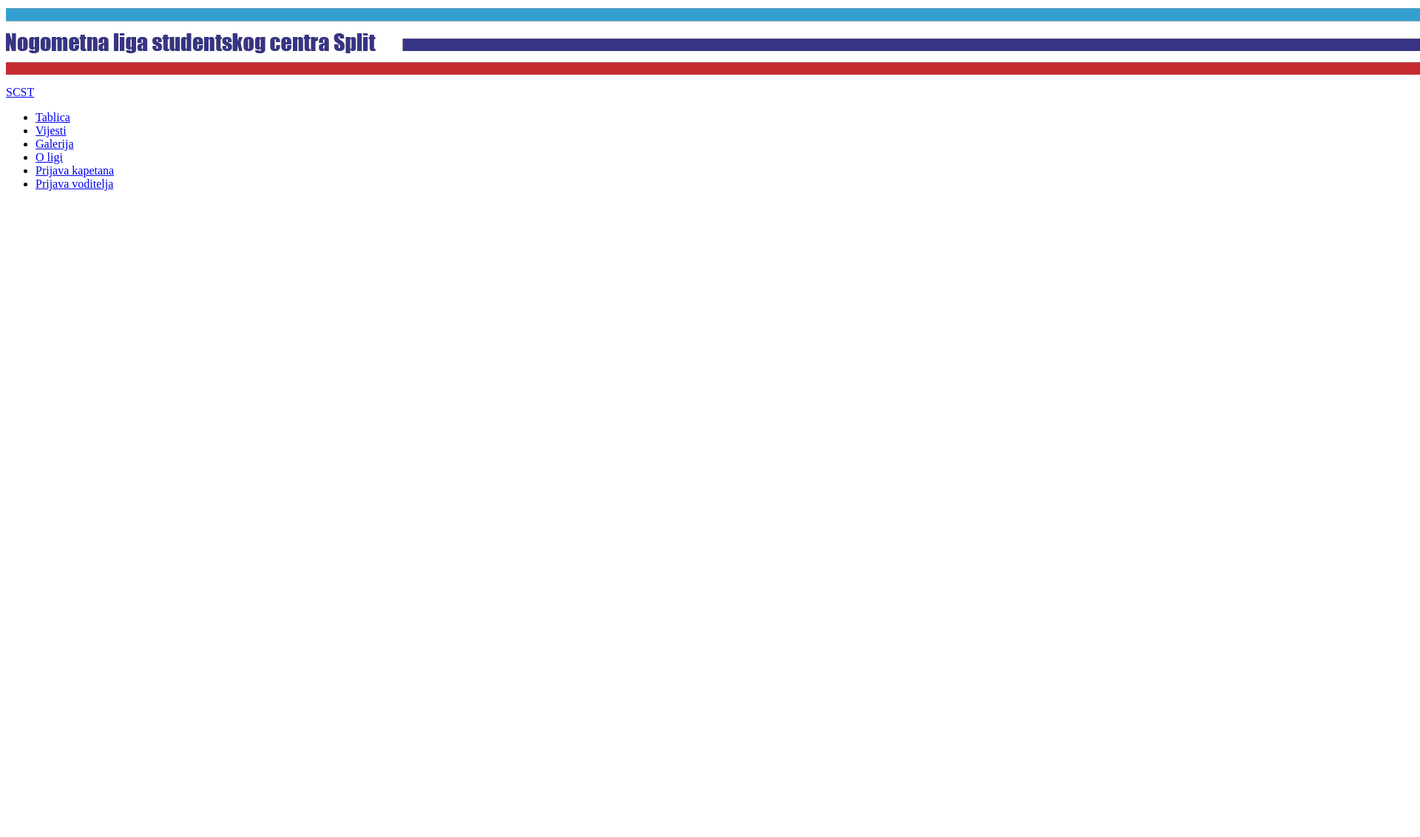
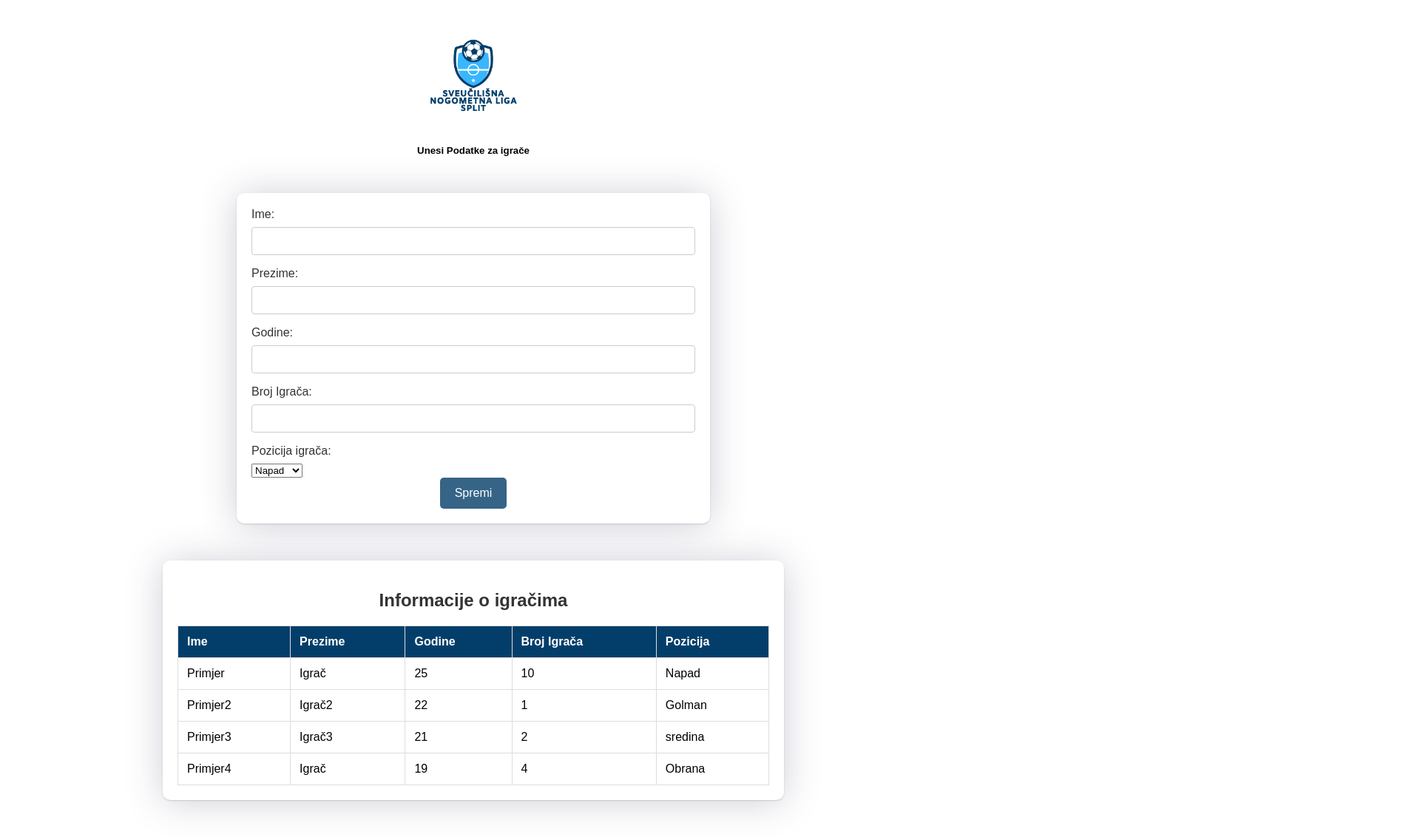
Before and after one commit to DannyCroDev/NogometnaLiga, a website: page Projekt/kapetanDashboard.html in a window 1280 px wide. Shown: the top 1132 px of the page at 74% size, 1920 px wide, since content can reach past the window. Before the commit the page ends 800 px from the top, so only its background shows below. Drawn offline with Linux system fonts and the light colour scheme.

Commit message:
#27 dvije forme unos i tablica s podacima

```diff
--- /dev/null
+++ b/Projekt/CSS/styledash.css
@@ -0,0 +1,153 @@
+/* Kapetan Dashboard CSS */
+
+#teamForm {
+    max-width: 600px;
+    margin: 50px auto;
+    padding: 20px;
+    background-color: #ffffff;
+    border-radius: 10px;
+    box-shadow: rgba(50, 50, 93, 0.25) 0px 2px 50px -1px, rgba(0, 0, 0, 0.3) 0px 1px 3px -1px;
+}
+
+#teamForm label {
+    display: block;
+    margin-bottom: 8px;
+    font-size: 16px;
+    color: #333;
+}
+
+#teamForm input {
+    width: 100%;
+    padding: 10px;
+    font-size: 14px;
+    margin-bottom: 16px;
+    border: 1px solid #ccc;
+    border-radius: 4px;
+    box-sizing: border-box;
+}
+
+#teamForm button {
+    background-color: #033E6A;
+    color: #fff;
+    padding: 12px 20px;
+    font-size: 16px;
+    border: none;
+    border-radius: 5px;
+    cursor: pointer;
+}
+
+#teamForm button:hover {
+    background-color: #1c6da8;
+}
+
+/* Dodatni stil za checkbox ako ga imaš u formi */
+#teamForm input[type="checkbox"] {
+    margin-right: 5px;
+}
+
+.logo-container {
+    text-align: center;
+    margin-top: 20px;
+}
+
+.logo {
+    width: 150px;
+    height: auto;
+}
+
+.right h5 {
+    text-align: center;
+}
+
+.button{
+    text-align:center;
+    opacity: 0.8;
+    color: whitesmoke;
+    text-decoration-color: #1c6da8;
+}
+
+
+/*tablica s popisom igrača:
+
+/* Kapetan Dashboard 2 CSS */
+
+body {
+    font-family: "Poppins", sans-serif;
+}
+
+.table-container {
+    max-width: 800px;
+    margin: 50px auto;
+    padding: 20px;
+    background-color: #ffffff;
+    border-radius: 10px;
+    box-shadow: rgba(50, 50, 93, 0.25) 0px 2px 50px -1px, rgba(0, 0, 0, 0.3) 0px 1px 3px -1px;
+}
+
+.table-container h2 {
+    text-align: center;
+    margin-bottom: 20px;
+    color: #333;
+}
+
+table {
+    width: 100%;
+    border-collapse: collapse;
+}
+
+table, th, td {
+    border: 1px solid #ddd;
+}
+
+th, td {
+    padding: 12px;
+    text-align: left;
+}
+
+th {
+    background-color: #033E6A;
+    color: #fff;
+}
+
+/* Dodatni stil za logo */
+.logo-container {
+    text-align: center;
+    margin-top: 20px;
+}
+
+.logo {
+    width: 150px;
+    height: auto;
+}
+
+/* Dodatni stil za tablicu na mobilnim uređajima */
+@media screen and (max-width: 600px) {
+    table {
+        border: 0;
+    }
+
+    table thead {
+        display: none;
+    }
+
+    table tbody tr {
+        margin-bottom: 20px;
+        display: block;
+        border: 1px solid #ddd;
+    }
+
+    table tbody td {
+        display: flex;
+        justify-content: space-between;
+        align-items: flex-start;
+        padding: 10px;
+        border-bottom: 1px solid #ddd;
+    }
+
+    table tbody td::before {
+        content: attr(data-label);
+        font-weight: bold;
+        text-transform: uppercase;
+        margin-right: 10px;
+    }
+}
--- a/Projekt/kapetanDashboard.html
+++ b/Projekt/kapetanDashboard.html
@@ -1,20 +1,99 @@
-<header>
-    <div class="container">
-    <img src="Slike/header.png" alt="Header Image" class="headerImg">
+<!DOCTYPE html>
+<html lang="en">
+<head>
+  <meta charset="UTF-8">
+  <meta name="viewport" content="width=device-width, initial-scale=1.0">
+  <link rel="stylesheet" type="text/css" target="_blank" href="CSS/styledash.css" />
+  <title>Kapetan Dashboard</title>
+</head>
+<body>
+  <div class="logo-container">
+    <img src="SLIKE/SCST.png" alt="Logo" class="logo">
+  </div>
 
-        <!-- Navbar -->
-        <nav>
-            <div class="navbar">
-              <div class="logo"><a href="#">SCST</a></div>
-              <ul class="menu">
-                <li><a href="#standings">Tablica</a></li>
-                <li><a href="#news">Vijesti</a></li>
-                <li><a href="#gallery">Galerija</a></li>
-                <li><a href="#footer">O ligi</a></li>
-                <li><a href="#footer">Prijava kapetana</a></li>
-                <li><a href="#footer">Prijava voditelja</a></li>
-              </ul>
-            </div>
-          </nav>
+  <div class="box-form">
+    <div class="right">
+      <h5>Unesi Podatke za igrače</h5>
+      <form id="teamForm" class="inputs">
+
+        <label for="ime">Ime:</label>
+        <input type="text" id="ime" name="ime" required>
+
+        <label for="prezime">Prezime:</label>
+        <input type="text" id="prezime" name="prezime" required>
+
+        <label for="godine">Godine:</label>
+        <input type="number" id="godine" name="godine" required>
+
+        <label for="brojIgraca">Broj Igrača:</label>
+        <input type="number" id="brojIgraca" name="brojIgraca" required>
+
+        <div class="position-container">
+          <label for="pozicija">Pozicija igrača:</label>
+          <select id="pozicija" name="pozicija" required>
+            <option value="napad">Napad</option>
+            <option value="sredina">Sredina</option>
+            <option value="obrana">Obrana</option>
+            <option value="golman">Golman</option>
+          </select>
+        </div>
+
+        <div class="button">
+          <button type="submit">Spremi</button>
+        </div>
+
+      </form>
+
+      <div class="table-container">
+        <h2>Informacije o igračima</h2>
+        <table>
+            <thead>
+                <tr>
+                    <th>Ime</th>
+                    <th>Prezime</th>
+                    <th>Godine</th>
+                    <th>Broj Igrača</th>
+                    <th>Pozicija</th>
+                </tr>
+            </thead>
+            <tbody>
+                <!-- Zamijeni ovo sa stvarnim podacima kad ih uneseš -->
+                <tr>
+                    <td>Primjer</td>
+                    <td>Igrač</td>
+                    <td>25</td>
+                    <td>10</td>
+                    <td>Napad</td>
+                </tr>
+
+                <tr>
+                    <td>Primjer2</td>
+                    <td>Igrač2</td>
+                    <td>22</td>
+                    <td>1</td>
+                    <td>Golman</td>
+                </tr>
+
+                <tr>
+                    <td>Primjer3</td>
+                    <td>Igrač3</td>
+                    <td>21</td>
+                    <td>2</td>
+                    <td>sredina</td>
+                </tr>
+
+                <tr>
+                    <td>Primjer4</td>
+                    <td>Igrač</td>
+                    <td>19</td>
+                    <td>4</td>
+                    <td>Obrana</td>
+                </tr>
+
+            </tbody>
+
+        </table>
     </div>
-</header>
+  </div>
+</body>
+</html>
```
Also changed, not shown: Projekt/CSS/styles.css (line endings or trailing spaces).
